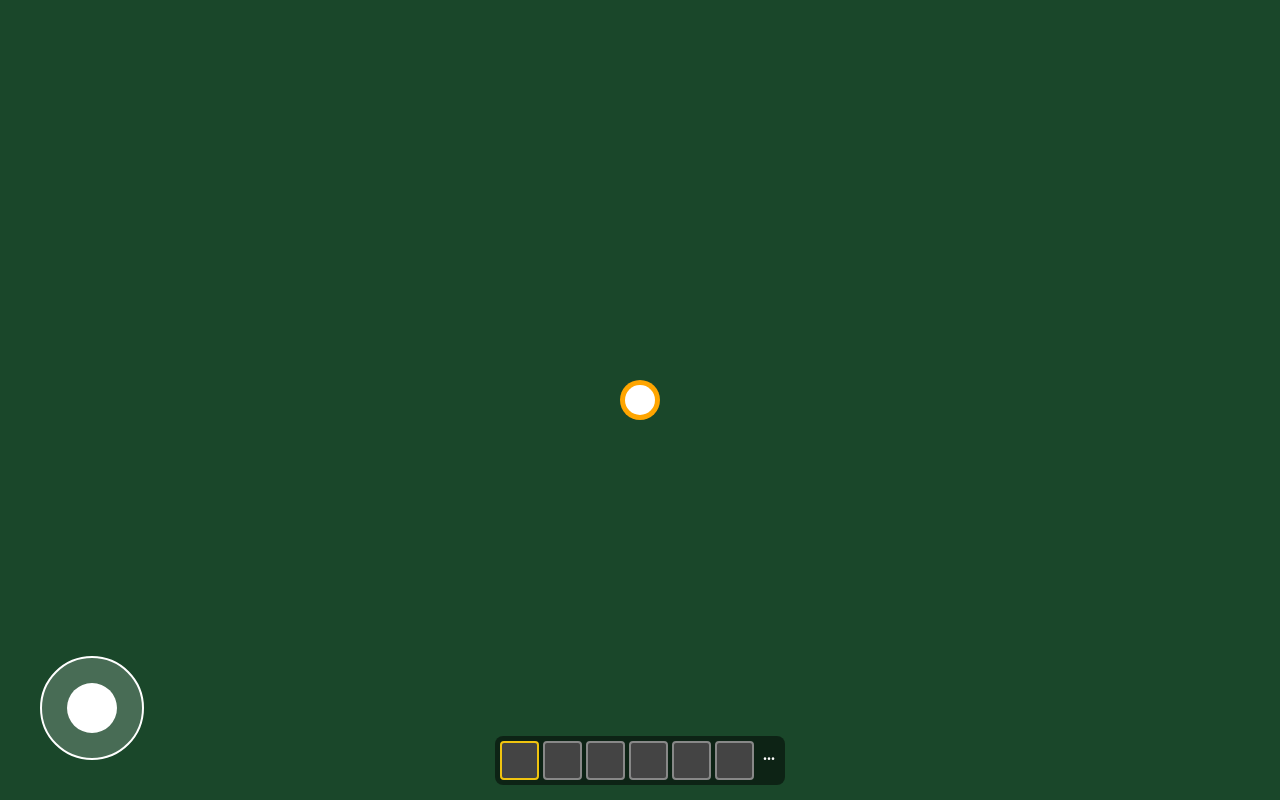
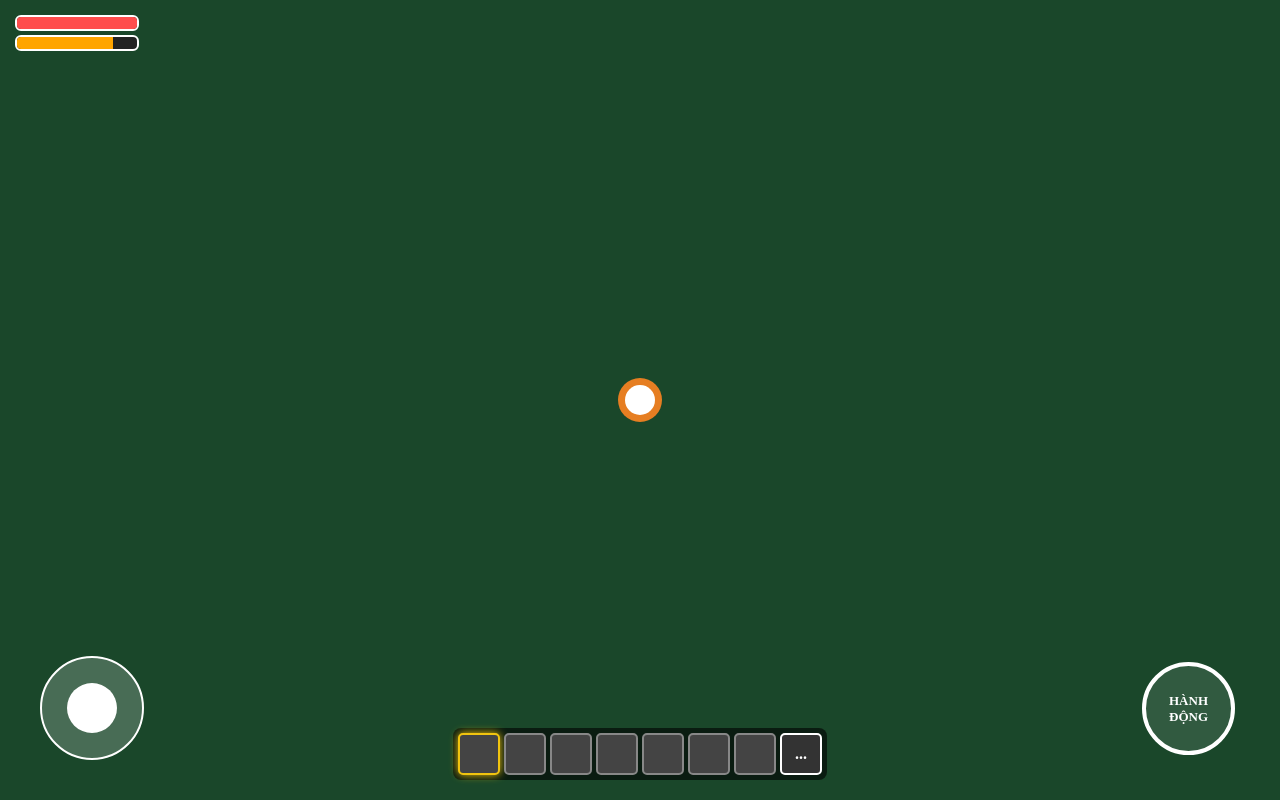
Before and after one commit to nguyenthanhduy281009-art/Island-Escape, a plain HTML site: page island_survival.html in a window 1280 px wide. Drawn offline with Linux system fonts and the light colour scheme.

Commit message:
Update island_survival.html

```diff
--- a/island_survival.html
+++ b/island_survival.html
@@ -1,32 +1,54 @@
 <!DOCTYPE html>
-<html>
+<html lang="vi">
 <head>
     <meta charset="UTF-8">
-    <meta name="viewport" content="width=device-width, initial-scale=1.0, user-scalable=no">
+    <meta name="viewport" content="width=device-width, initial-scale=1.0, maximum-scale=1.0, user-scalable=no">
+    <title>Survival Island</title>
     <style>
-        body, html { margin: 0; padding: 0; width: 100%; height: 100%; overflow: hidden; background: #1a472a; }
-        canvas { display: block; background: #2d5a27; }
-        /* UI Layer */
-        #ui { position: absolute; top: 0; left: 0; width: 100%; height: 100%; pointer-events: none; z-index: 10; }
+        body, html { margin: 0; padding: 0; width: 100%; height: 100%; overflow: hidden; background: #1a472a; touch-action: none; }
+        canvas { display: block; position: absolute; top: 0; left: 0; z-index: 1; }
+        #ui { position: absolute; width: 100%; height: 100%; z-index: 10; pointer-events: none; }
         #ui * { pointer-events: auto; }
+
+        /* Stats */
+        .stats { position: absolute; top: 15px; left: 15px; }
+        .bar { width: 120px; height: 12px; background: #222; border: 2px solid #fff; border-radius: 6px; margin-bottom: 4px; overflow: hidden; }
+        #hp { width: 100%; height: 100%; background: #ff4d4d; }
+        #food { width: 80%; height: 100%; background: #ffa500; }
+
         /* Joystick */
         #joy-bg { position: absolute; bottom: 40px; left: 40px; width: 100px; height: 100px; background: rgba(255,255,255,0.2); border: 2px solid #fff; border-radius: 50%; }
-        #joy-stick { position: absolute; top: 25px; left: 25px; width: 50px; height: 50px; background: #fff; border-radius: 50%; }
-        /* Hotbar */
-        .hotbar { position: absolute; bottom: 15px; left: 50%; transform: translateX(-50%); display: flex; gap: 4px; background: rgba(0,0,0,0.5); padding: 5px; border-radius: 8px; }
-        .slot { width: 35px; height: 35px; background: #444; border: 2px solid #888; border-radius: 4px; }
-        .active { border-color: #f1c40f; }
+        #joy-stick { position: absolute; top: 25px; left: 25px; width: 50px; height: 50px; background: #fff; border-radius: 50%; transition: transform 0.1s; }
+
+        /* Hotbar 8 ô */
+        .hotbar { position: absolute; bottom: 20px; left: 50%; transform: translateX(-50%); display: flex; gap: 4px; background: rgba(0,0,0,0.6); padding: 5px; border-radius: 8px; }
+        .slot { width: 38px; height: 38px; background: #444; border: 2px solid #888; border-radius: 5px; }
+        .slot.active { border-color: #f1c40f; box-shadow: 0 0 8px #f1c40f; }
+        .dots { width: 38px; height: 38px; background: #333; color: white; display: flex; align-items: center; justify-content: center; font-weight: bold; border-radius: 5px; border: 2px solid #fff; }
+
+        /* Action */
+        .action { position: absolute; bottom: 45px; right: 45px; width: 85px; height: 85px; background: rgba(255,255,255,0.1); border: 4px solid #fff; border-radius: 50%; color: #fff; display: flex; align-items: center; justify-content: center; font-weight: bold; font-size: 13px; text-align: center; }
     </style>
 </head>
 <body>
 
 <div id="ui">
+    <div class="stats">
+        <div class="bar"><div id="hp"></div></div>
+        <div class="bar"><div id="food"></div></div>
+    </div>
     <div id="joy-bg"><div id="joy-stick"></div></div>
-    <div class="hotbar">
-        <div class="slot active"></div><div class="slot"></div><div class="slot"></div>
-        <div class="slot"></div><div class="slot"></div><div class="slot"></div>
-        <div style="color:white; font-weight:bold; padding: 5px;">...</div>
+    <div class="hotbar" id="hotbar">
+        <div class="slot active" onclick="sel(0)"></div>
+        <div class="slot" onclick="sel(1)"></div>
+        <div class="slot" onclick="sel(2)"></div>
+        <div class="slot" onclick="sel(3)"></div>
+        <div class="slot" onclick="sel(4)"></div>
+        <div class="slot" onclick="sel(5)"></div>
+        <div class="slot" onclick="sel(6)"></div>
+        <div class="dots" onclick="alert('Mở túi đồ bự')">...</div>
     </div>
+    <div class="action" onclick="alert('Hành động!')">HÀNH<br>ĐỘNG</div>
 </div>
 
 <canvas id="g"></canvas>
@@ -37,14 +59,13 @@
     canvas.width = window.innerWidth;
     canvas.height = window.innerHeight;
 
-    let p = { x: canvas.width/2, y: canvas.height/2, v: 3 };
+    let p = { x: canvas.width/2, y: canvas.height/2, v: 3.5 };
     let j = { x: 0, y: 0, active: false };
 
-    // Joystick Event
     const bg = document.getElementById('joy-bg');
     const st = document.getElementById('joy-stick');
 
-    function handleInput(e) {
+    function moveJoy(e) {
         if(!j.active) return;
         const t = e.touches ? e.touches[0] : e;
         const r = bg.getBoundingClientRect();
@@ -52,35 +73,41 @@
         const dy = t.clientY - (r.top + 50);
         const d = Math.min(Math.sqrt(dx*dx + dy*dy), 50);
         const ang = Math.atan2(dy, dx);
-
         const lx = Math.cos(ang) * d;
         const ly = Math.sin(ang) * d;
-
         st.style.transform = `translate(${lx}px, ${ly}px)`;
         j.x = lx / 50; j.y = ly / 50;
     }
 
-    bg.addEventListener('touchstart', (e) => { j.active = true; handleInput(e); });
-    window.addEventListener('touchmove', (e) => { if(j.active) { e.preventDefault(); handleInput(e); } }, {passive: false});
+    bg.addEventListener('touchstart', (e) => { j.active = true; moveJoy(e); });
+    window.addEventListener('touchmove', (e) => { if(j.active) { e.preventDefault(); moveJoy(e); } }, {passive: false});
     window.addEventListener('touchend', () => { j.active = false; st.style.transform = ''; j.x = 0; j.y = 0; });
 
-    // Game Loop
-    function draw() {
-        ctx.fillStyle = '#1a472a';
+    function sel(idx) {
+        document.querySelectorAll('.slot').forEach((s, i) => s.classList.toggle('active', i === idx));
+    }
+
+    function loop() {
+        ctx.fillStyle = '#1a472a'; // Nền đảo mướt rượt
         ctx.fillRect(0, 0, canvas.width, canvas.height);
 
-        // Lửa trại
-        ctx.fillStyle = 'orange';
-        ctx.beginPath(); ctx.arc(canvas.width/2, canvas.height/2, 20, 0, 7); ctx.fill();
+        // Vẽ Lửa trại trung tâm
+        ctx.fillStyle = '#e67e22';
+        ctx.beginPath(); ctx.arc(canvas.width/2, canvas.height/2, 22, 0, 7); ctx.fill();
+        ctx.fillStyle = '#f1c40f';
+        ctx.beginPath(); ctx.arc(canvas.width/2, canvas.height/2, 10, 0, 7); ctx.fill();
 
-        // Nhân vật di chuyển
+        // Di chuyển và vẽ nhân vật
         p.x += j.x * p.v; p.y += j.y * p.v;
+        p.x = Math.max(15, Math.min(canvas.width - 15, p.x));
+        p.y = Math.max(15, Math.min(canvas.height - 15, p.y));
+
         ctx.fillStyle = 'white';
         ctx.beginPath(); ctx.arc(p.x, p.y, 15, 0, 7); ctx.fill();
 
-        requestAnimationFrame(draw);
+        requestAnimationFrame(loop);
     }
-    draw();
+    loop();
 
     window.onresize = () => { canvas.width = window.innerWidth; canvas.height = window.innerHeight; };
 </script>
```
